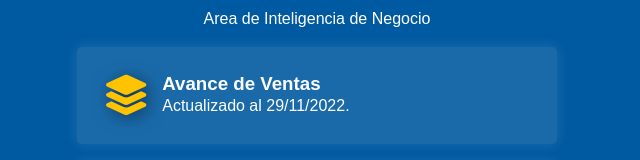
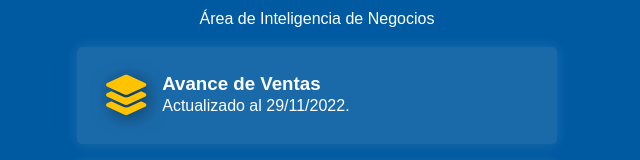
Before and after one commit to HersilBI/HersilBI.github.io, a plain HTML site: page index.html in a window 1280 px wide. Shown: the part 236-396 px from the top of the page, 323-963 px from the left. Drawn offline with nearby package versions, Linux system fonts and the light colour scheme.

Commit message:
Cambio Titulo

```diff
--- a/index.html
+++ b/index.html
@@ -16,7 +16,7 @@
         <img src="./imagenes/dwdwdw.jpg" alt="id image">
         <p>Gerencia Comercial & Marketing</p>
       </div>
-      <p2 style="font-size: 1em;">Area de Inteligencia de Negocio</p2>
+      <p2 style="font-size: 1em;">Área de Inteligencia de Negocios</p2>
       <div class="social__links">
         <ul id="item">
 
```
